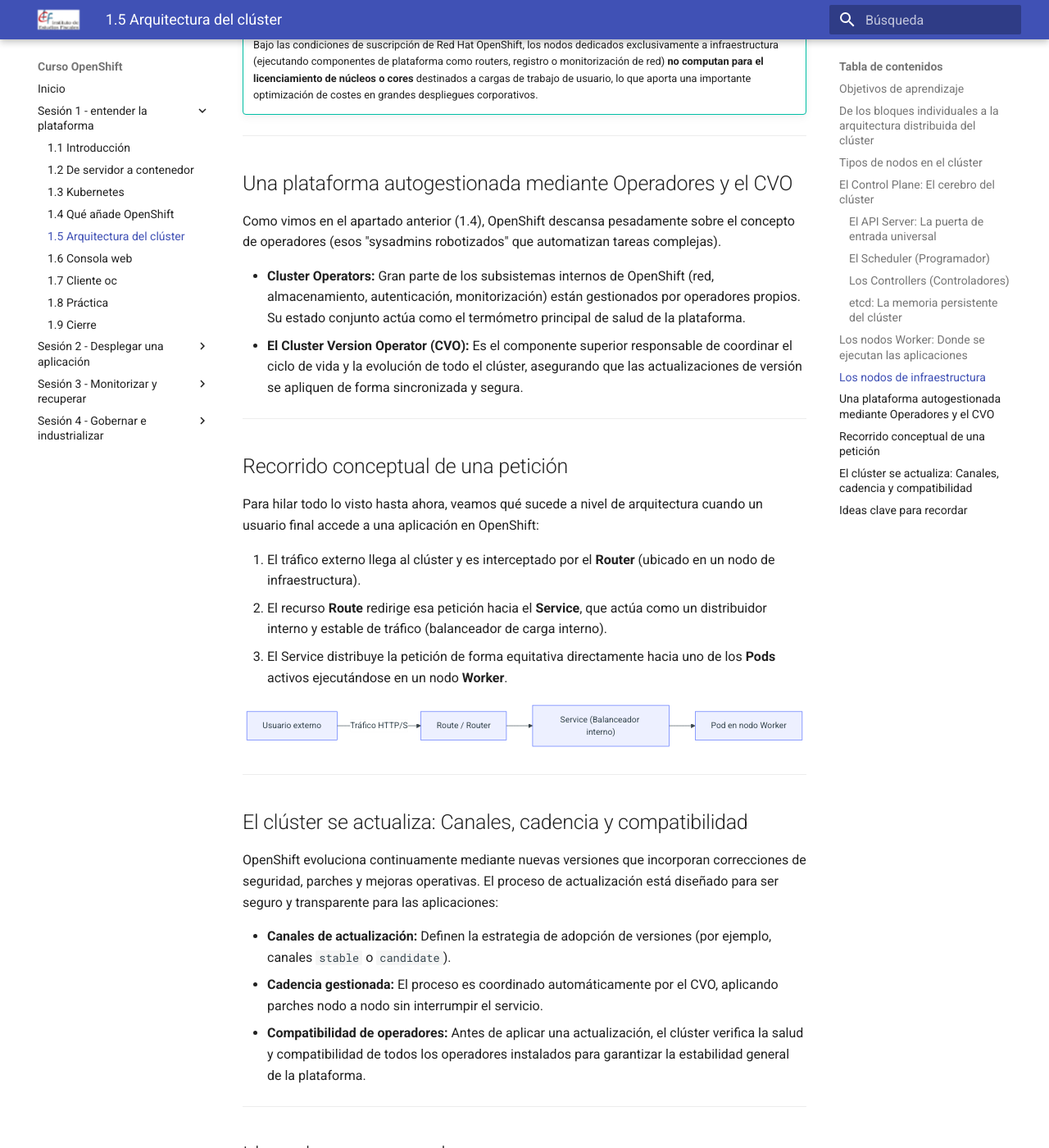
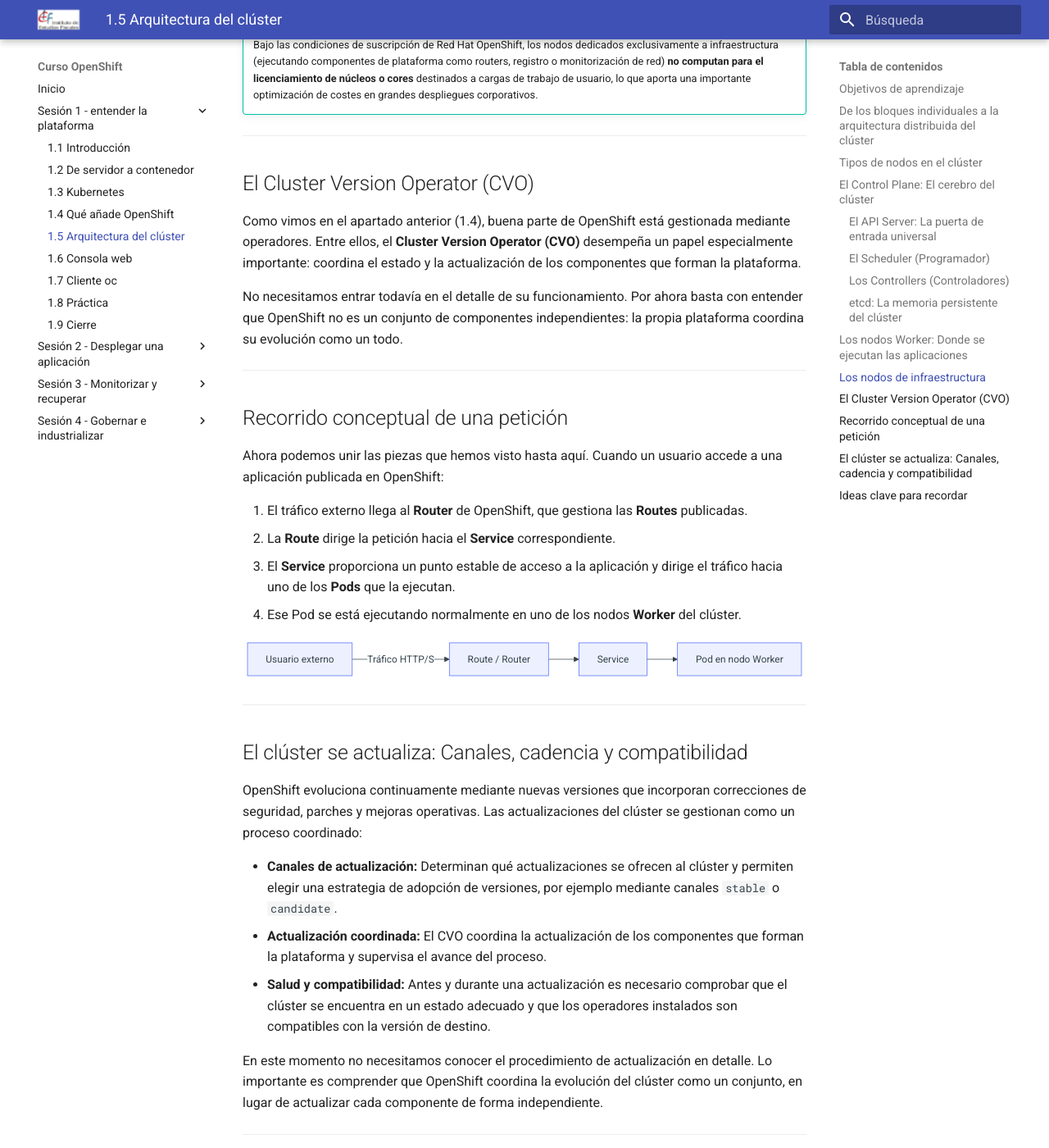
Before and after one commit to ieftraining/curso-openshift, an MkDocs documentation site: the page built from docs/sesion1/1.5 Arquitectura cluster.md, in a window 1280 px wide and 1400 px high, scrolled down 4080 px. Shown: the whole window at 82% size. Built offline with MkDocs 1.6.1 and Material for MkDocs 9.7.7, drawn with Linux system fonts in a browser that asks for light colours.

Commit message:
Add files via upload

````diff
--- a/docs/sesion1/1.5 Arquitectura cluster.md
+++ b/docs/sesion1/1.5 Arquitectura cluster.md
@@ -120,27 +120,27 @@
 
 ---
 
-## Una plataforma autogestionada mediante Operadores y el CVO
+## El Cluster Version Operator (CVO)
 
-Como vimos en el apartado anterior (1.4), OpenShift descansa pesadamente sobre el concepto de operadores (esos "sysadmins robotizados" que automatizan tareas complejas).
+Como vimos en el apartado anterior (1.4), buena parte de OpenShift está gestionada mediante operadores. Entre ellos, el **Cluster Version Operator (CVO)** desempeña un papel especialmente importante: coordina el estado y la actualización de los componentes que forman la plataforma.
 
-- **Cluster Operators:** Gran parte de los subsistemas internos de OpenShift (red, almacenamiento, autenticación, monitorización) están gestionados por operadores propios. Su estado conjunto actúa como el termómetro principal de salud de la plataforma.
-- **El Cluster Version Operator (CVO):** Es el componente superior responsable de coordinar el ciclo de vida y la evolución de todo el clúster, asegurando que las actualizaciones de versión se apliquen de forma sincronizada y segura.
+No necesitamos entrar todavía en el detalle de su funcionamiento. Por ahora basta con entender que OpenShift no es un conjunto de componentes independientes: la propia plataforma coordina su evolución como un todo.
 
 ---
 
 ## Recorrido conceptual de una petición
 
-Para hilar todo lo visto hasta ahora, veamos qué sucede a nivel de arquitectura cuando un usuario final accede a una aplicación en OpenShift:
+Ahora podemos unir las piezas que hemos visto hasta aquí. Cuando un usuario accede a una aplicación publicada en OpenShift:
 
-1. El tráfico externo llega al clúster y es interceptado por el **Router** (ubicado en un nodo de infraestructura).
-2. El recurso **Route** redirige esa petición hacia el **Service**, que actúa como un distribuidor interno y estable de tráfico (balanceador de carga interno).
-3. El Service distribuye la petición de forma equitativa directamente hacia uno de los **Pods** activos ejecutándose en un nodo **Worker**.
+1. El tráfico externo llega al **Router** de OpenShift, que gestiona las **Routes** publicadas.
+2. La **Route** dirige la petición hacia el **Service** correspondiente.
+3. El **Service** proporciona un punto estable de acceso a la aplicación y dirige el tráfico hacia uno de los **Pods** que la ejecutan.
+4. Ese Pod se está ejecutando normalmente en uno de los nodos **Worker** del clúster.
 
 ```mermaid
 flowchart LR
     U[Usuario externo] -->|Tráfico HTTP/S| R["Route / Router"]
-    R --> S["Service (Balanceador interno)"]
+    R --> S["Service"]
     S --> P["Pod en nodo Worker"]
 ```
 
@@ -148,11 +148,13 @@
 
 ## El clúster se actualiza: Canales, cadencia y compatibilidad
 
-OpenShift evoluciona continuamente mediante nuevas versiones que incorporan correcciones de seguridad, parches y mejoras operativas. El proceso de actualización está diseñado para ser seguro y transparente para las aplicaciones:
+OpenShift evoluciona continuamente mediante nuevas versiones que incorporan correcciones de seguridad, parches y mejoras operativas. Las actualizaciones del clúster se gestionan como un proceso coordinado:
 
-- **Canales de actualización:** Definen la estrategia de adopción de versiones (por ejemplo, canales `stable` o `candidate`).
-- **Cadencia gestionada:** El proceso es coordinado automáticamente por el CVO, aplicando parches nodo a nodo sin interrumpir el servicio.
-- **Compatibilidad de operadores:** Antes de aplicar una actualización, el clúster verifica la salud y compatibilidad de todos los operadores instalados para garantizar la estabilidad general de la plataforma.
+- **Canales de actualización:** Determinan qué actualizaciones se ofrecen al clúster y permiten elegir una estrategia de adopción de versiones, por ejemplo mediante canales `stable` o `candidate`.
+- **Actualización coordinada:** El CVO coordina la actualización de los componentes que forman la plataforma y supervisa el avance del proceso.
+- **Salud y compatibilidad:** Antes y durante una actualización es necesario comprobar que el clúster se encuentra en un estado adecuado y que los operadores instalados son compatibles con la versión de destino.
+
+En este momento no necesitamos conocer el procedimiento de actualización en detalle. Lo importante es comprender que OpenShift coordina la evolución del clúster como un conjunto, en lugar de actualizar cada componente de forma independiente.
 
 ---
 
````
